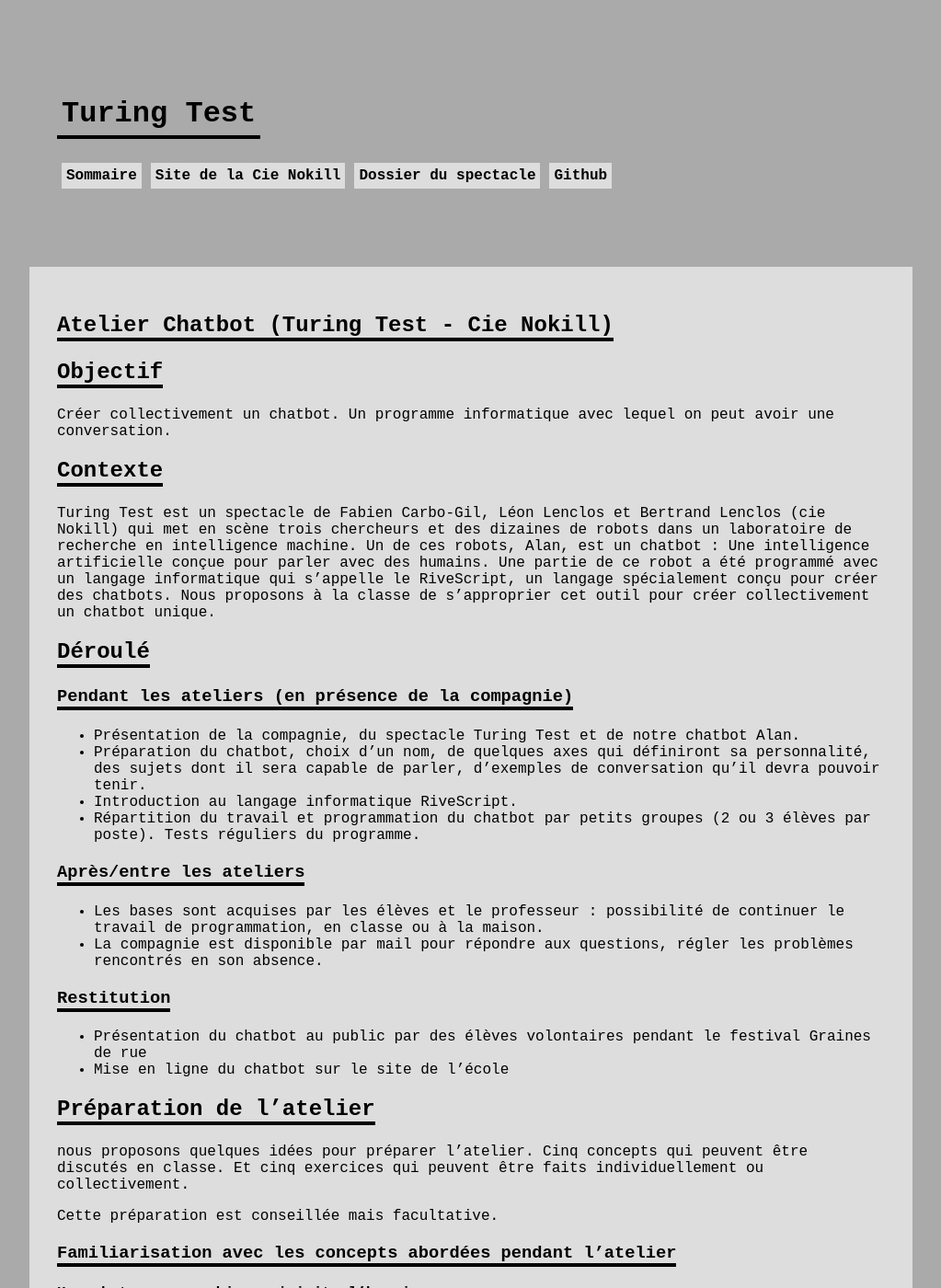
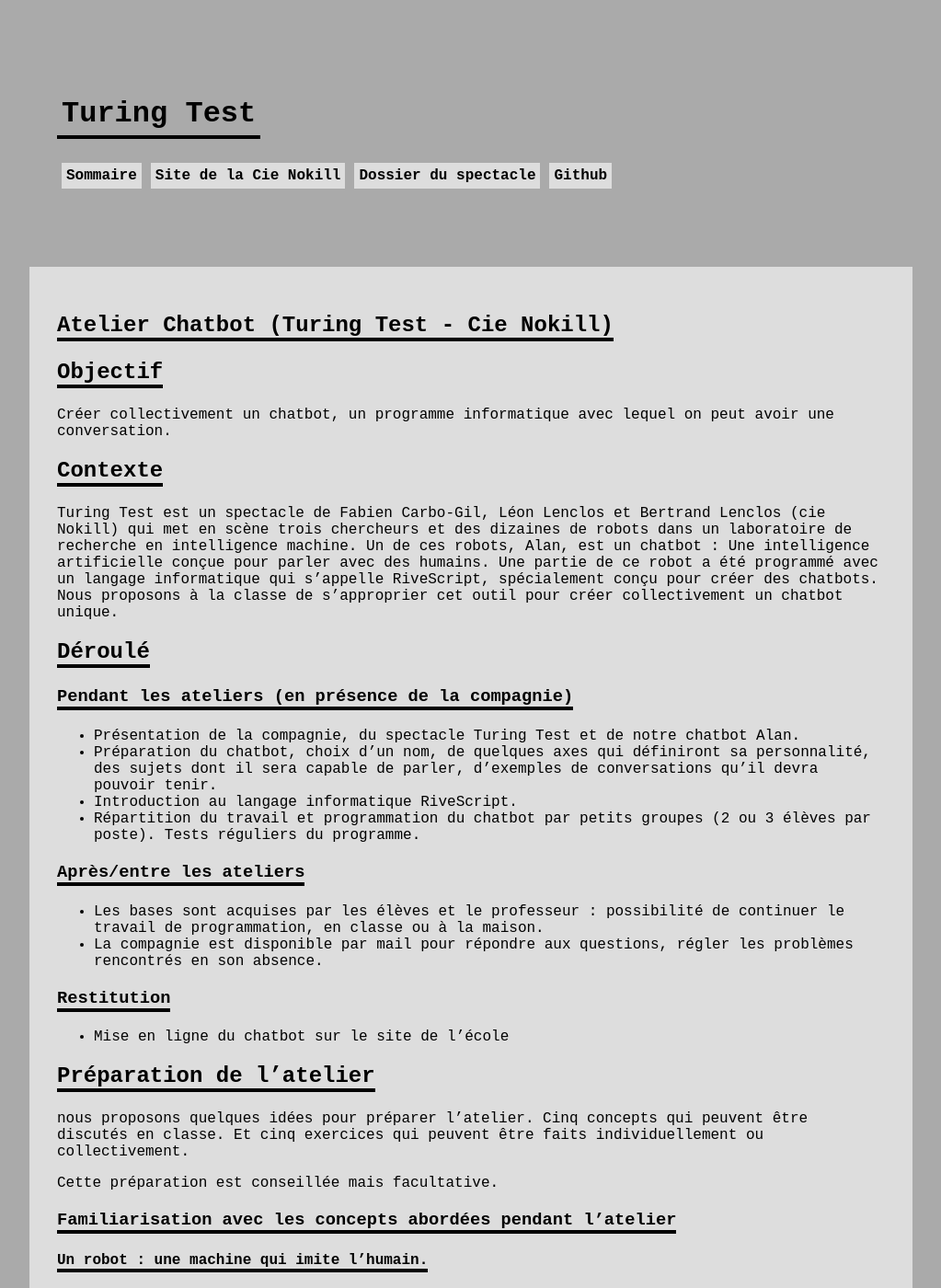
Before and after one commit to LeonLenclos/turing-test, a Jekyll site: the page built from dossier/ateliers.md, in a window 1280 px wide and 1400 px high. Shown: the whole window at 92% size, without its empty margins (128-1151 px from the left). Built offline with Jekyll 4.4.1, drawn with Linux system fonts in a browser that asks for light colours; nearby versions of some CDN libraries; our own code applies the rules of GitHub Pages for plain Markdown files; a script that is not in the unit is left out; the repository's description, which GitHub fills in, is left out; some of the changed text lies outside the part shown.

Commit message:
Update ateliers.md

```diff
--- a/dossier/ateliers.md
+++ b/dossier/ateliers.md
@@ -4,12 +4,12 @@
 Objectif
 --------
 
-Créer collectivement un chatbot. Un programme informatique avec lequel on peut avoir une conversation.
+Créer collectivement un chatbot, un programme informatique avec lequel on peut avoir une conversation.
 
 Contexte
 --------
 
-Turing Test est un spectacle de Fabien Carbo-Gil, Léon Lenclos et Bertrand Lenclos (cie Nokill) qui met en scène trois chercheurs et des dizaines de robots dans un laboratoire de recherche en intelligence machine. Un de ces robots, Alan, est un chatbot : Une intelligence artificielle conçue pour parler avec des humains. Une partie de ce robot a été programmé avec un langage informatique qui s'appelle le RiveScript, un langage spécialement conçu pour créer des chatbots. Nous proposons à la classe de s'approprier cet outil pour créer collectivement un chatbot unique.
+Turing Test est un spectacle de Fabien Carbo-Gil, Léon Lenclos et Bertrand Lenclos (cie Nokill) qui met en scène trois chercheurs et des dizaines de robots dans un laboratoire de recherche en intelligence machine. Un de ces robots, Alan, est un chatbot : Une intelligence artificielle conçue pour parler avec des humains. Une partie de ce robot a été programmé avec un langage informatique qui s'appelle RiveScript, spécialement conçu pour créer des chatbots. Nous proposons à la classe de s'approprier cet outil pour créer collectivement un chatbot unique.
 
 Déroulé
 -------
@@ -17,7 +17,7 @@
 ### Pendant les ateliers (en présence de la compagnie)
 
 - Présentation de la compagnie, du spectacle Turing Test et de notre chatbot Alan.
-- Préparation du chatbot, choix d'un nom, de quelques axes qui définiront sa personnalité, des sujets dont il sera capable de parler, d'exemples de conversation qu'il devra pouvoir tenir.
+- Préparation du chatbot, choix d'un nom, de quelques axes qui définiront sa personnalité, des sujets dont il sera capable de parler, d'exemples de conversations qu'il devra pouvoir tenir.
 - Introduction au langage informatique RiveScript.
 - Répartition du travail et programmation du chatbot par petits groupes (2 ou 3 élèves par poste). Tests réguliers du programme.
 
@@ -28,7 +28,6 @@
 
 ### Restitution
 
-- Présentation du chatbot au public par des élèves volontaires pendant le festival Graines de rue
 - Mise en ligne du chatbot sur le site de l'école
 
 Préparation de l'atelier
@@ -37,7 +36,6 @@
 nous proposons quelques idées pour préparer l’atelier. Cinq concepts qui peuvent être discutés en classe. Et cinq exercices qui peuvent être faits individuellement ou collectivement.
 
 Cette préparation est conseillée mais facultative.
-
 
 ### Familiarisation avec les concepts abordées pendant l'atelier
 
```
Also changed, not shown: other parts of dossier/ateliers.md (+1 -1 lines).
